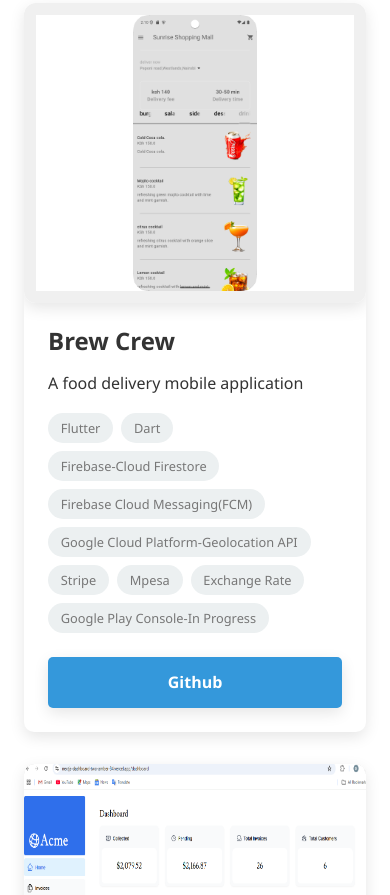
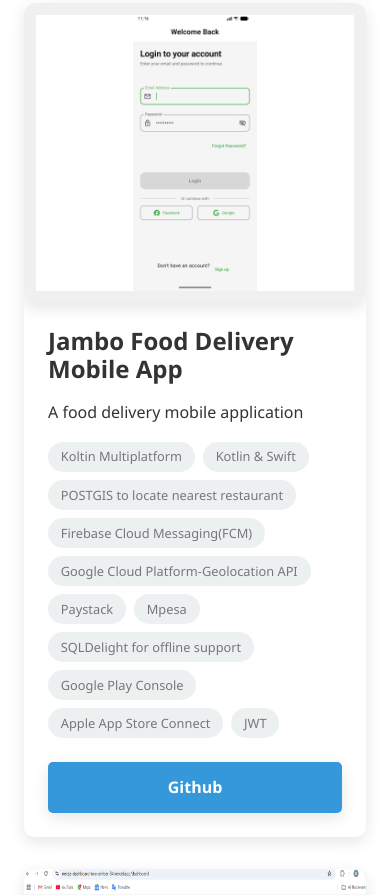
Before and after one commit to muchoki769/Portfolio, a website: page index.html in a window 390 px wide. Shown: the part 7753-8648 px from the top of the page. Drawn offline with Linux system fonts and the light colour scheme.

Commit message:
mobile project update and more

```diff
--- a/index.html
+++ b/index.html
@@ -559,7 +559,7 @@
                 </div>
                 <div class="project-info">
                     <h3>Jambo food Delivery Admin Portal</h3>
-                    <p>The Web App Empowers you to make simple, sustainable choices for a healthier, happier life every single day</p>
+                    <p>The Admin Web App Empowers you to manage your food delivery business efficiently and effectively.</p>
                     <div class="project-tags">
                         <span>NextJs</span>
                         <span>Expressjs(Websocket & REST API)</span>
@@ -587,25 +587,28 @@
             <div class="project-card">
                 <div class="project-image">
                     <!-- <div class="image-placeholder"></div> -->
-                    <img src="Public/brew crew.png" alt="Brew Crew Mobile App" class="mobile-app-screenshot"></img>
+                    <img src="Public/JamboFoodDeliveryMobile.png" alt="Brew Crew Mobile App" class="mobile-app-screenshot"></img>
                     </div>
                     <div class="project-info">
-                        <h3>Brew Crew</h3>
+                        <h3>Jambo Food Delivery Mobile App</h3>
                         <p>A food delivery mobile application</p>
                         <div class="project-tags">
-                            <span>Flutter</span>
-                            <span>Dart</span>
-                            <span>Firebase-Cloud Firestore</span>
+                            <span>Koltin Multiplatform</span>
+                            <span>Kotlin & Swift</span>
+                            <span>POSTGIS to locate nearest restaurant</span>
                             <span>Firebase Cloud Messaging(FCM)</span>
                             <span>Google Cloud Platform-Geolocation API</span>
-                            <span>Stripe</span>
+                            <span>Paystack</span>
                             <span>Mpesa</span>
-                            <span>Exchange Rate</span>
-                            <span>Google Play Console-In Progress</span>
+                            <span>SQLDelight for offline support</span>
+                            <span>Google Play Console</span>
+                            <span>Apple App Store Connect</span>
+                            <span>JWT</span>
+
 
                         </div>
                         <div class="project-links">
-                            <a href="https://github.com/muchoki769/brew_crew" class="btn" target="_blank" rel="noopenar noreferrer">Github</a>
+                            <a href="https://github.com/muchoki769/jamboFoodDelivery" class="btn" target="_blank" rel="noopenar noreferrer">Github</a>
                         </div>
 
                     </div>
```
Also changed, not shown: Public/JamboFoodDeliveryMobile.png (added).
